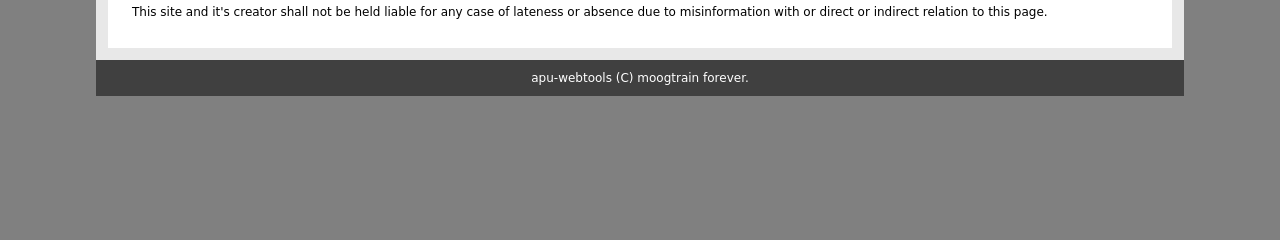
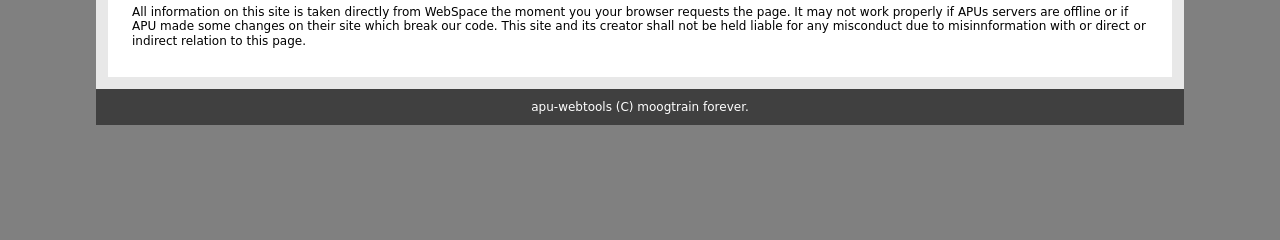
Before and after one commit to keigen-shu/apu-webtools, a Flask app: template apu_webtools/templates/timetable.html in a window 1280 px wide. Shown: the part 209-449 px from the top of the page. Run offline with Flask 2, Linux system fonts and the light colour scheme; the template is opened without the code that fills it, so the values that code supplies are empty.

Commit message:
More info in disclaimer

```diff
--- a/apu_webtools/templates/timetable.html
+++ b/apu_webtools/templates/timetable.html
@@ -51,9 +51,11 @@
     </p>
 
     <p class="disclaimer">
-    This site and it's creator shall not be held liable for any case of lateness
-    or absence due to misinformation with or direct or indirect relation to this
-    page.
+    All information on this site is taken directly from WebSpace the moment you
+    your browser requests the page. It may not work properly if APUs servers
+    are offline or if APU made some changes on their site which break our code.
+    This site and its creator shall not be held liable for any misconduct due
+    to misinnformation with or direct or indirect relation to this page.
     </p>
 </div>
 {% endblock %}
```
